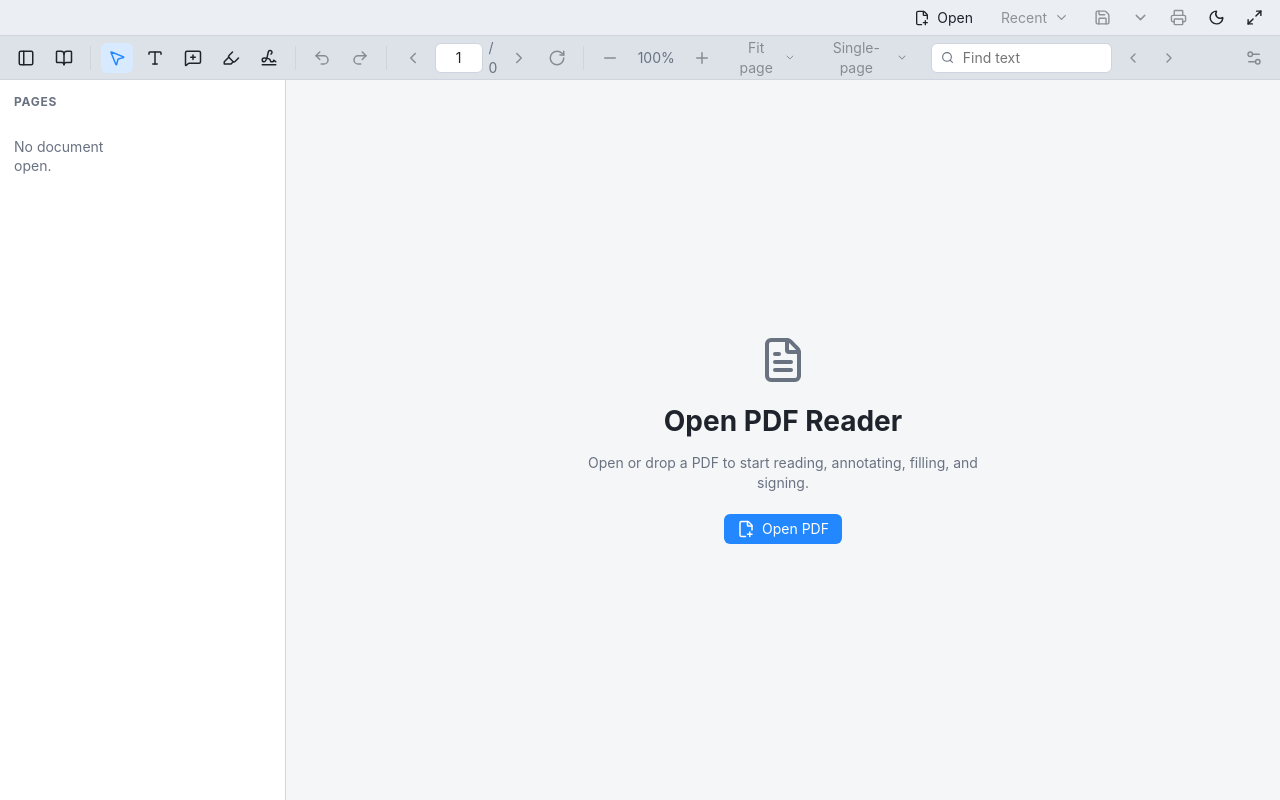
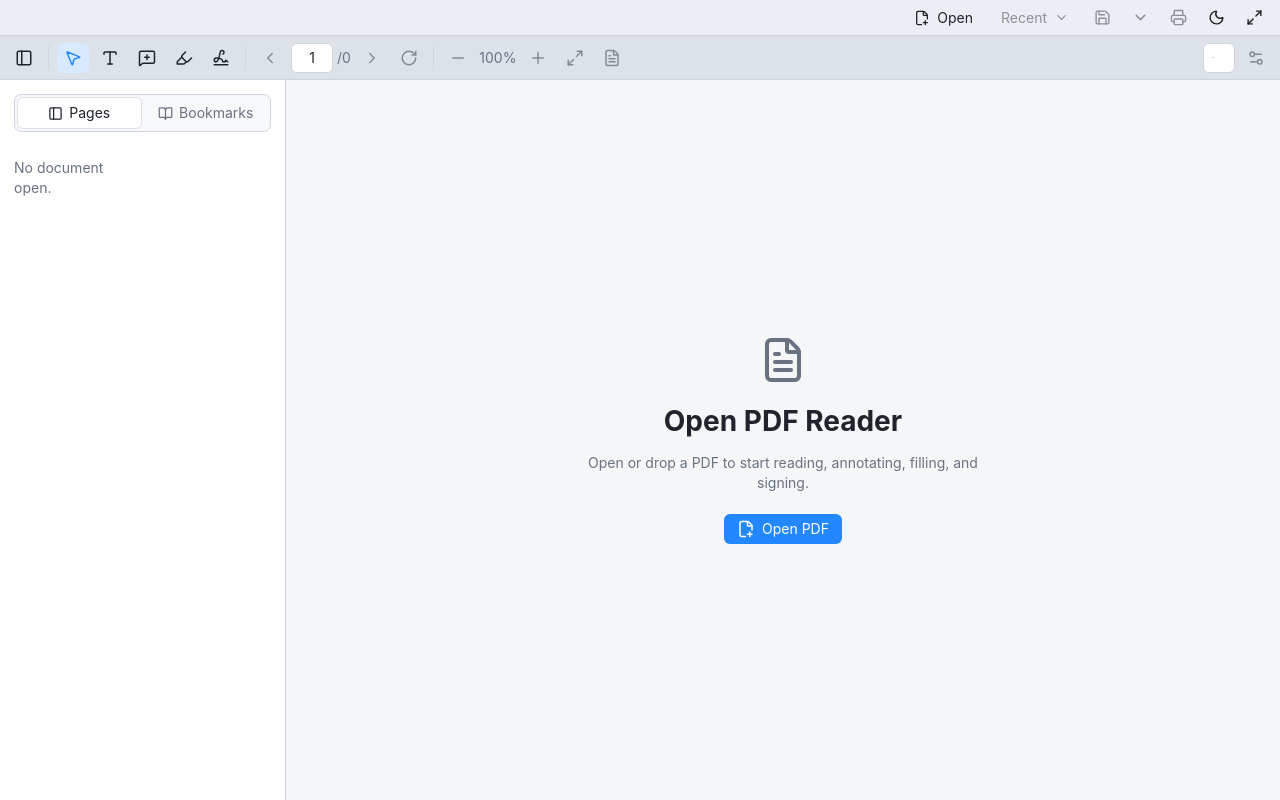
Before and after one commit to cwik-tech/MarkPDF, a React (Vite) app: page / in a window 1280 px wide. Both pictures are taken after a click on the button 26 px from the left and 57 px from the top of the page. Built offline with nearby package versions, Linux system fonts and the light colour scheme.

Commit message:
Refine toolbar and sidebar layout

```diff
--- a/src/App.tsx
+++ b/src/App.tsx
@@ -4,6 +4,7 @@
   ChevronDown,
   ChevronLeft,
   ChevronRight,
+  Columns2,
   ArrowDown,
   ArrowUp,
   FilePlus2,
@@ -19,16 +20,17 @@
   PenLine,
   Plus,
   Printer,
-  Redo2,
   RotateCw,
   Save,
   Search,
   Settings2,
   Signature,
+  ScrollText,
+  StretchHorizontal,
+  StretchVertical,
   Sun,
   Trash2,
   Type,
-  Undo2,
   X
 } from "lucide-react";
 import { useCallback, useEffect, useMemo, useRef, useState } from "react";
@@ -668,9 +670,6 @@
         <button className="icon-button" title="Pages" onClick={() => setSidebar(sidebar === "pages" ? null : "pages")}>
           <PanelLeft size={18} />
         </button>
-        <button className="icon-button" title="Bookmarks" onClick={() => setSidebar(sidebar === "outline" ? null : "outline")}>
-          <BookOpen size={18} />
-        </button>
         <div className="divider" />
         <ToolButton active={tool === "select"} title="Select" onClick={() => setTool("select")}>
           <MousePointer2 size={18} />
@@ -695,13 +694,6 @@
           <Signature size={18} />
         </ToolButton>
         <div className="divider" />
-        <button className="icon-button" title="Undo" disabled={!activeTab?.undoStack.length} onClick={() => void undoActiveTab()}>
-          <Undo2 size={18} />
-        </button>
-        <button className="icon-button" title="Redo" disabled={!activeTab?.redoStack.length} onClick={() => void redoActiveTab()}>
-          <Redo2 size={18} />
-        </button>
-        <div className="divider" />
         <button
           className="icon-button"
           title="Previous page"
@@ -728,6 +720,7 @@
           <RotateCw size={18} />
         </button>
         <div className="divider" />
+        <div className="zoom-control">
           <button
             className="icon-button"
             title="Zoom out"
@@ -745,6 +738,7 @@
           >
             <Plus size={18} />
           </button>
+        </div>
         <FitMenu activeTab={activeTab} onFit={(mode) => void applyFitMode(mode)} />
         <ViewMenu
           activeTab={activeTab}
@@ -753,7 +747,10 @@
           onToggleFullScreen={() => void toggleFullScreen()}
         />
         <div className="toolbar-spacer" />
-        <div className="search-box">
+        <div
+          className={`search-box ${searchText || activeTab?.searchQuery ? "active" : ""}`}
+          onMouseEnter={() => searchInputRef.current?.focus()}
+        >
           <Search size={15} />
           <input
             ref={searchInputRef}
@@ -770,6 +767,8 @@
             placeholder="Find text"
           />
         </div>
+        {(searchText || activeTab?.searchQuery) && (
+          <>
             <button className="icon-button" title="Previous match" disabled={!activeTab?.searchMatches.length} onClick={() => stepSearch(-1)}>
               <ChevronLeft size={16} />
             </button>
@@ -783,6 +782,8 @@
                   ? "0/0"
                   : ""}
             </span>
+          </>
+        )}
         <button className="icon-button" title="Forms" disabled={!activeTab} onClick={() => setSidebar("forms")}>
           <Settings2 size={18} />
         </button>
@@ -807,6 +808,7 @@
             onMovePage={(direction) => void moveCurrentPage(direction)}
             onSignatureText={setSignatureText}
             onSignatureDataUrl={setSignatureDataUrl}
+            onModeChange={setSidebar}
           />
         )}
 
@@ -982,23 +984,42 @@
           }
         }}
       />
-      <span>/ {tab?.pageCount ?? 0}</span>
+      <span>/{tab?.pageCount ?? 0}</span>
     </div>
   );
 }
 
 function FitMenu({ activeTab, onFit }: { activeTab: PdfTab | null; onFit: (fitMode: FitMode) => void }) {
+  const activeMode = activeTab?.fitMode ?? "page";
+  const activeIcon =
+    activeMode === "actual" ? (
+      <FileText size={18} />
+    ) : activeMode === "width" ? (
+      <StretchHorizontal size={18} />
+    ) : activeMode === "height" ? (
+      <StretchVertical size={18} />
+    ) : (
+      <Maximize2 size={18} />
+    );
+
   return (
     <div className="menu-button">
-      <button className="text-button" disabled={!activeTab}>
-        {activeTab?.fitMode === "actual" ? "Actual size" : `Fit ${activeTab?.fitMode ?? "page"}`}
-        <ChevronDown size={15} />
+      <button className="icon-button menu-trigger" title={activeMode === "actual" ? "Actual size" : `Fit ${activeMode}`} disabled={!activeTab}>
+        {activeIcon}
       </button>
       <div className="menu-popover">
-        <button onClick={() => onFit("actual")}>Actual size</button>
-        <button onClick={() => onFit("page")}>Fit to page</button>
-        <button onClick={() => onFit("width")}>Fit to width</button>
-        <button onClick={() => onFit("height")}>Fit height</button>
+        <MenuItem active={activeMode === "actual"} icon={<FileText size={15} />} onClick={() => onFit("actual")}>
+          Actual size
+        </MenuItem>
+        <MenuItem active={activeMode === "page"} icon={<Maximize2 size={15} />} onClick={() => onFit("page")}>
+          Fit to page
+        </MenuItem>
+        <MenuItem active={activeMode === "width"} icon={<StretchHorizontal size={15} />} onClick={() => onFit("width")}>
+          Fit to width
+        </MenuItem>
+        <MenuItem active={activeMode === "height"} icon={<StretchVertical size={15} />} onClick={() => onFit("height")}>
+          Fit height
+        </MenuItem>
       </div>
     </div>
   );
@@ -1015,31 +1036,48 @@
   isFullScreen: boolean;
   onToggleFullScreen: () => void;
 }) {
+  const activeViewIcon = activeTab?.viewMode === "two" ? <Columns2 size={18} /> : <FileText size={18} />;
+
   return (
     <div className="menu-button">
-      <button className="text-button" disabled={!activeTab}>
-        {activeTab?.viewMode === "two" ? "Two-page" : "Single-page"}
-        <ChevronDown size={15} />
+      <button className="icon-button menu-trigger" title={activeTab?.viewMode === "two" ? "Two-page view" : "Single-page view"} disabled={!activeTab}>
+        {activeViewIcon}
       </button>
       <div className="menu-popover">
-        <button onClick={() => onChange({ viewMode: "single" })}>
-          {activeTab?.viewMode === "single" && <Check size={14} />}
+        <MenuItem active={activeTab?.viewMode === "single"} icon={<FileText size={15} />} onClick={() => onChange({ viewMode: "single" })}>
           Single-page view
-        </button>
-        <button onClick={() => onChange({ viewMode: "two" })}>
-          {activeTab?.viewMode === "two" && <Check size={14} />}
+        </MenuItem>
+        <MenuItem active={activeTab?.viewMode === "two"} icon={<Columns2 size={15} />} onClick={() => onChange({ viewMode: "two" })}>
           Two-page view
-        </button>
-        <button onClick={() => onChange({ scrolling: !activeTab?.scrolling })}>
-          {activeTab?.scrolling && <Check size={14} />}
+        </MenuItem>
+        <MenuItem active={activeTab?.scrolling} icon={<ScrollText size={15} />} onClick={() => onChange({ scrolling: !activeTab?.scrolling })}>
           Enable scrolling
-        </button>
-        <button onClick={onToggleFullScreen}>
-          {isFullScreen && <Check size={14} />}
+        </MenuItem>
+        <MenuItem active={isFullScreen} icon={<Maximize2 size={15} />} onClick={onToggleFullScreen}>
           Full screen mode
-        </button>
-      </div>
-    </div>
+        </MenuItem>
+      </div>
+    </div>
+  );
+}
+
+function MenuItem({
+  active,
+  icon,
+  children,
+  onClick
+}: {
+  active?: boolean;
+  icon: React.ReactNode;
+  children: React.ReactNode;
+  onClick: () => void;
+}) {
+  return (
+    <button onClick={onClick}>
+      <span className="menu-item-icon">{icon}</span>
+      <span>{children}</span>
+      <span className="menu-check">{active && <Check size={14} />}</span>
+    </button>
   );
 }
 
@@ -1382,7 +1420,8 @@
   onDeletePage,
   onMovePage,
   onSignatureText,
-  onSignatureDataUrl
+  onSignatureDataUrl,
+  onModeChange
 }: {
   mode: "pages" | "outline" | "comments" | "forms" | "signature";
   tab: PdfTab | null;
@@ -1400,12 +1439,25 @@
   onMovePage: (direction: -1 | 1) => void;
   onSignatureText: (value: string) => void;
   onSignatureDataUrl: (value: string | null) => void;
+  onModeChange: (mode: "pages" | "outline" | "comments" | "forms" | "signature" | null) => void;
 }) {
   return (
     <aside className="sidebar">
+      {(mode === "pages" || mode === "outline") && (
+        <div className="sidebar-switch">
+          <button className={mode === "pages" ? "active" : ""} onClick={() => onModeChange("pages")}>
+            <PanelLeft size={15} />
+            Pages
+          </button>
+          <button className={mode === "outline" ? "active" : ""} onClick={() => onModeChange("outline")}>
+            <BookOpen size={15} />
+            Bookmarks
+          </button>
+        </div>
+      )}
+
       {mode === "pages" && (
         <>
-          <h2>Pages</h2>
           {tab && (
             <div className="page-actions">
               <button title="Insert blank page after current page" onClick={onInsertPage}>
@@ -1456,7 +1508,6 @@
 
       {mode === "outline" && (
         <>
-          <h2>Bookmarks</h2>
           {tab?.outline.length ? (
             <OutlineList items={tab.outline} onSelectPage={onSelectPage} />
           ) : (
--- a/src/styles.css
+++ b/src/styles.css
@@ -143,7 +143,8 @@
 
 .toolbar {
   min-height: 44px;
-  padding: 0 10px;
+  gap: 5px;
+  padding: 0 8px;
   background: var(--chrome-2);
   border-bottom: 1px solid var(--border);
 }
@@ -220,18 +221,19 @@
   width: 1px;
   height: 24px;
   background: var(--border);
-  margin: 0 4px;
+  margin: 0 3px;
 }
 
 .page-box {
   display: inline-flex;
   align-items: center;
-  gap: 6px;
+  gap: 4px;
   color: var(--muted);
+  white-space: nowrap;
 }
 
 .page-box input {
-  width: 48px;
+  width: 42px;
   height: 30px;
   border: 1px solid var(--border);
   border-radius: 6px;
@@ -240,8 +242,15 @@
   text-align: center;
 }
 
+.zoom-control {
+  display: inline-flex;
+  align-items: center;
+  gap: 2px;
+  white-space: nowrap;
+}
+
 .zoom-label {
-  min-width: 48px;
+  min-width: 44px;
   color: var(--muted);
   text-align: center;
 }
@@ -279,7 +288,8 @@
 }
 
 .menu-popover button {
-  display: flex;
+  display: grid;
+  grid-template-columns: 18px minmax(0, 1fr) 16px;
   align-items: center;
   gap: 8px;
   width: 100%;
@@ -290,23 +300,48 @@
   background: transparent;
   text-align: left;
   cursor: pointer;
+  white-space: nowrap;
 }
 
 .menu-popover button:hover {
   background: var(--accent-2);
 }
 
+.menu-trigger {
+  flex: 0 0 auto;
+}
+
+.menu-item-icon,
+.menu-check {
+  display: inline-flex;
+  align-items: center;
+  justify-content: center;
+  color: var(--muted);
+}
+
+.menu-check {
+  color: var(--accent);
+}
+
 .search-box {
   display: flex;
   align-items: center;
   gap: 7px;
-  width: 210px;
+  width: 32px;
   height: 30px;
-  padding: 0 9px;
+  padding: 0 8px;
   border: 1px solid var(--border);
   border-radius: 6px;
   background: var(--panel);
   color: var(--muted);
+  overflow: hidden;
+  transition: width 160ms ease;
+}
+
+.search-box:hover,
+.search-box:focus-within,
+.search-box.active {
+  width: min(210px, 24vw);
 }
 
 .search-count {
@@ -323,6 +358,14 @@
   outline: 0;
   background: transparent;
   color: var(--text);
+  opacity: 0;
+  transition: opacity 120ms ease;
+}
+
+.search-box:hover input,
+.search-box:focus-within input,
+.search-box.active input {
+  opacity: 1;
 }
 
 .workspace {
@@ -338,6 +381,36 @@
   padding: 14px;
   background: var(--panel);
   border-right: 1px solid var(--border);
+}
+
+.sidebar-switch {
+  display: grid;
+  grid-template-columns: 1fr 1fr;
+  gap: 4px;
+  margin-bottom: 12px;
+  padding: 3px;
+  border: 1px solid var(--border);
+  border-radius: 7px;
+  background: var(--panel-2);
+}
+
+.sidebar-switch button {
+  display: inline-flex;
+  align-items: center;
+  justify-content: center;
+  gap: 6px;
+  min-height: 30px;
+  border: 0;
+  border-radius: 5px;
+  background: transparent;
+  color: var(--muted);
+  cursor: pointer;
+}
+
+.sidebar-switch button.active {
+  background: var(--panel);
+  color: var(--text);
+  box-shadow: 0 0 0 1px color-mix(in srgb, var(--border), transparent 35%);
 }
 
 .sidebar h2 {
@@ -422,13 +495,15 @@
 
 .page-wrap {
   display: grid;
-  justify-items: center;
+  justify-items: start;
   gap: 8px;
 }
 
 .page-number-label {
+  width: 100%;
   color: var(--muted);
   font-size: 12px;
+  text-align: left;
 }
 
 .pdf-page {
```
Also changed, not shown: 1 other file (tests, documents, lock files or other folders). Lines whose indentation alone changed are shown as unchanged.
